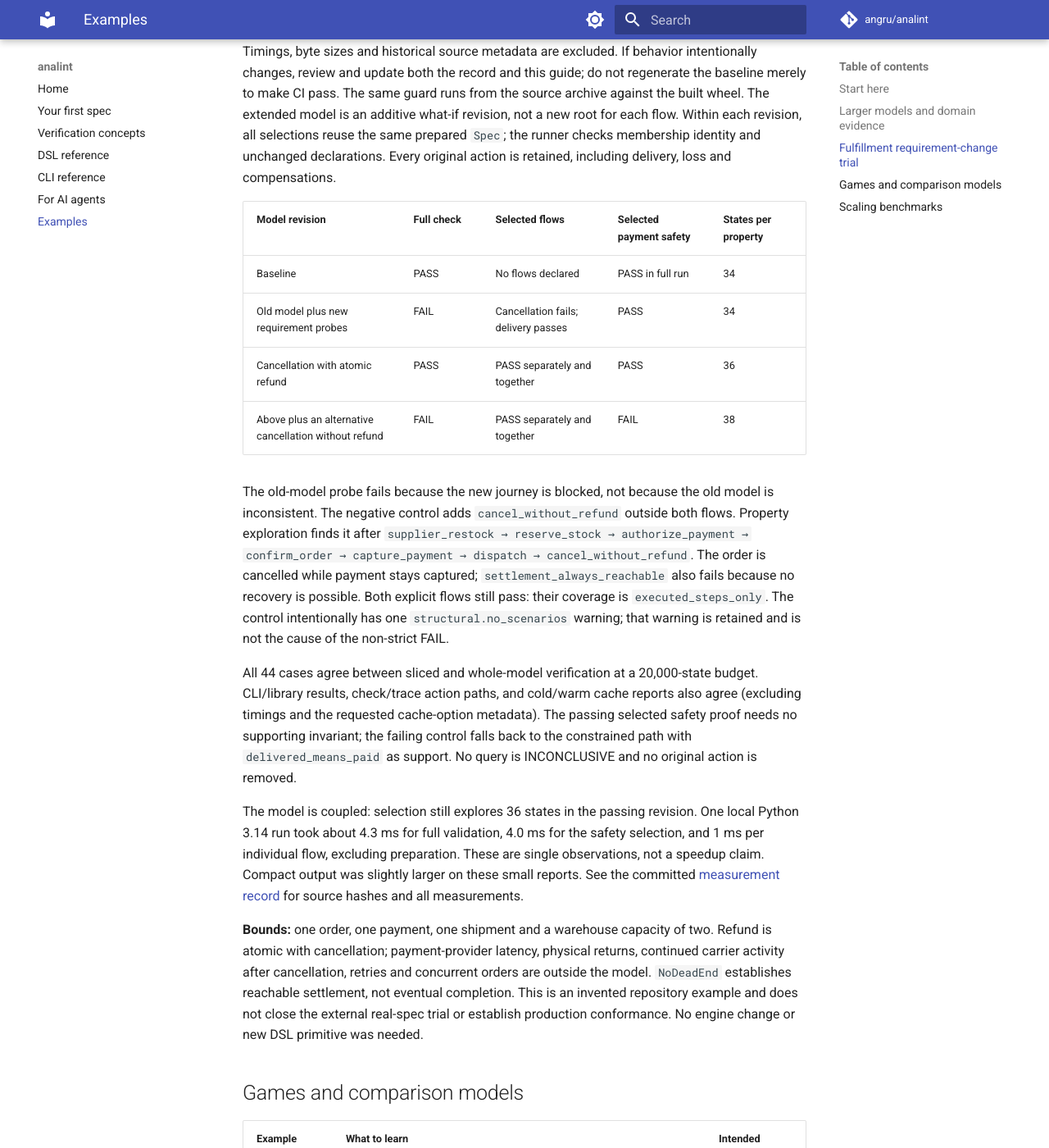
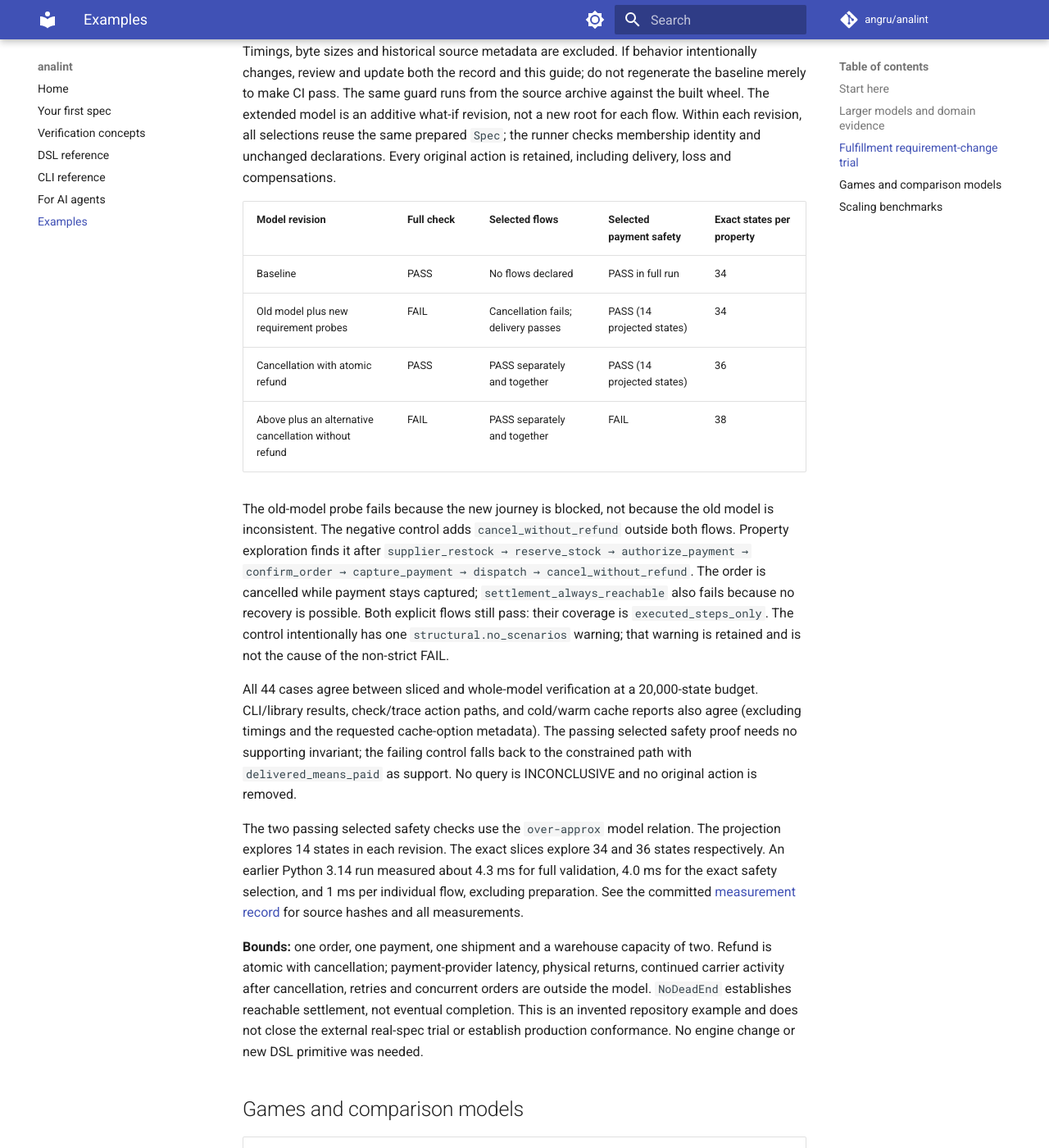
Before and after one commit to angru/analint, an MkDocs documentation site: the page built from docs/examples.md, in a window 1280 px wide and 1400 px high, scrolled down 1844 px. Shown: the whole window at 82% size. Built offline with MkDocs 1.6.1 and Material for MkDocs 9.7.7, drawn with Linux system fonts in a browser that asks for light colours; comment, search, counter and statistics services are not loaded.

Commit message:
Record the projected fulfillment safety state counts

```diff
--- a/docs/examples.md
+++ b/docs/examples.md
@@ -67,11 +67,11 @@ Within each revision, all selections reuse the same prepared `Spec`; the runner
 checks membership identity and unchanged declarations. Every original action is
 retained, including delivery, loss and compensations.
 
-| Model revision | Full check | Selected flows | Selected payment safety | States per property |
+| Model revision | Full check | Selected flows | Selected payment safety | Exact states per property |
 | --- | --- | --- | --- | --- |
 | Baseline | PASS | No flows declared | PASS in full run | 34 |
-| Old model plus new requirement probes | FAIL | Cancellation fails; delivery passes | PASS | 34 |
-| Cancellation with atomic refund | PASS | PASS separately and together | PASS | 36 |
+| Old model plus new requirement probes | FAIL | Cancellation fails; delivery passes | PASS (14 projected states) | 34 |
+| Cancellation with atomic refund | PASS | PASS separately and together | PASS (14 projected states) | 36 |
 | Above plus an alternative cancellation without refund | FAIL | PASS separately and together | FAIL | 38 |
 
 The old-model probe fails because the new journey is blocked, not because the old
@@ -91,11 +91,11 @@ passing selected safety proof needs no supporting invariant; the failing control
 falls back to the constrained path with `delivered_means_paid` as support. No
 query is INCONCLUSIVE and no original action is removed.
 
-The model is coupled: selection still explores 36 states in the passing revision.
-One local Python 3.14 run took about 4.3 ms for full validation, 4.0 ms for the safety
-selection, and 1 ms per individual flow, excluding preparation. These are single
-observations, not a speedup claim. Compact output was slightly larger on these
-small reports. See the committed
+The two passing selected safety checks use the `over-approx` model relation. The
+projection explores 14 states in each revision. The exact slices explore 34 and
+36 states respectively. An earlier Python 3.14 run measured about 4.3 ms for full
+validation, 4.0 ms for the exact safety selection, and 1 ms per individual flow,
+excluding preparation. See the committed
 [measurement record](https://github.com/angru/analint/blob/main/benchmarks/fulfillment-trial-results.json)
 for source hashes and all measurements.
 
```
Also changed, not shown: 1 other file.
